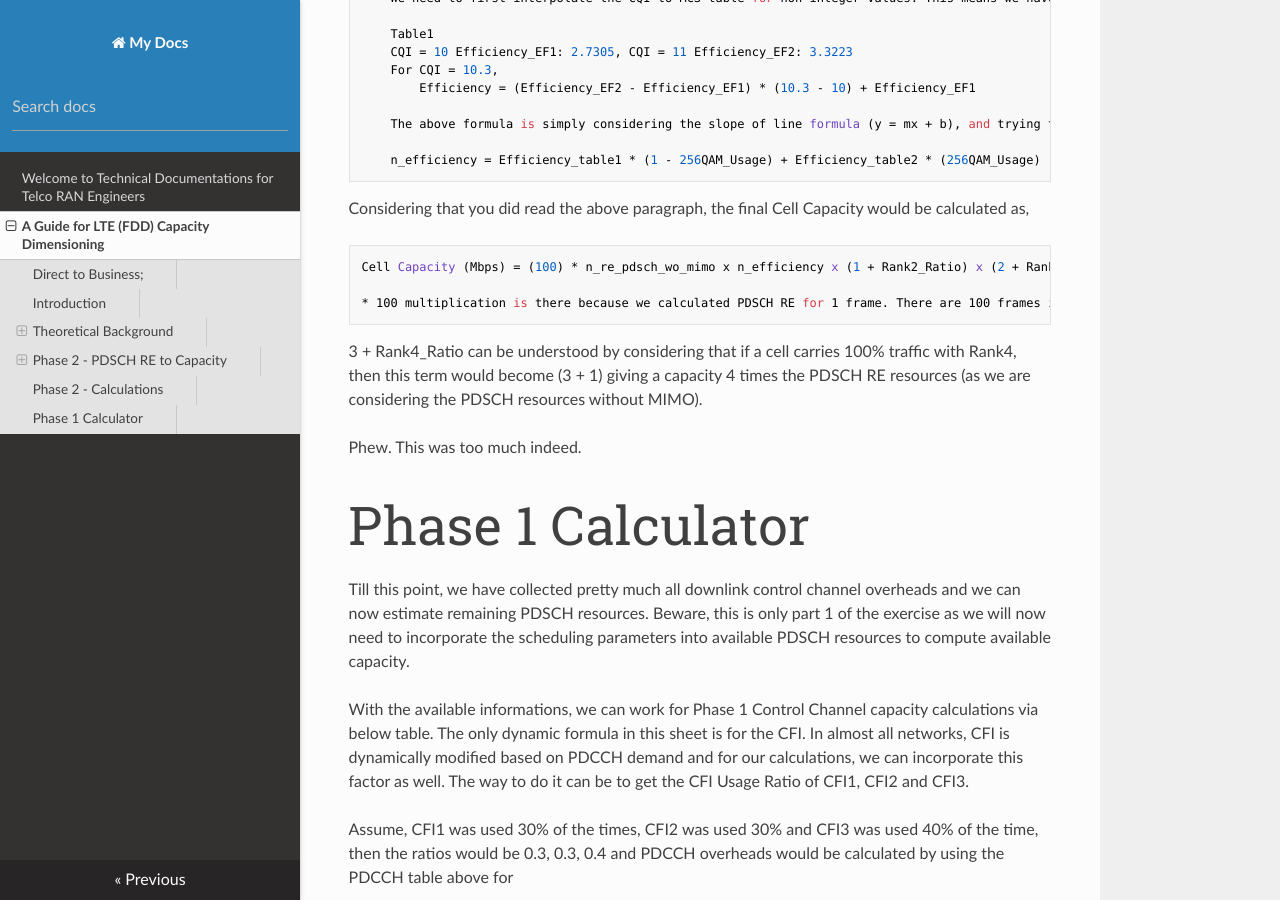
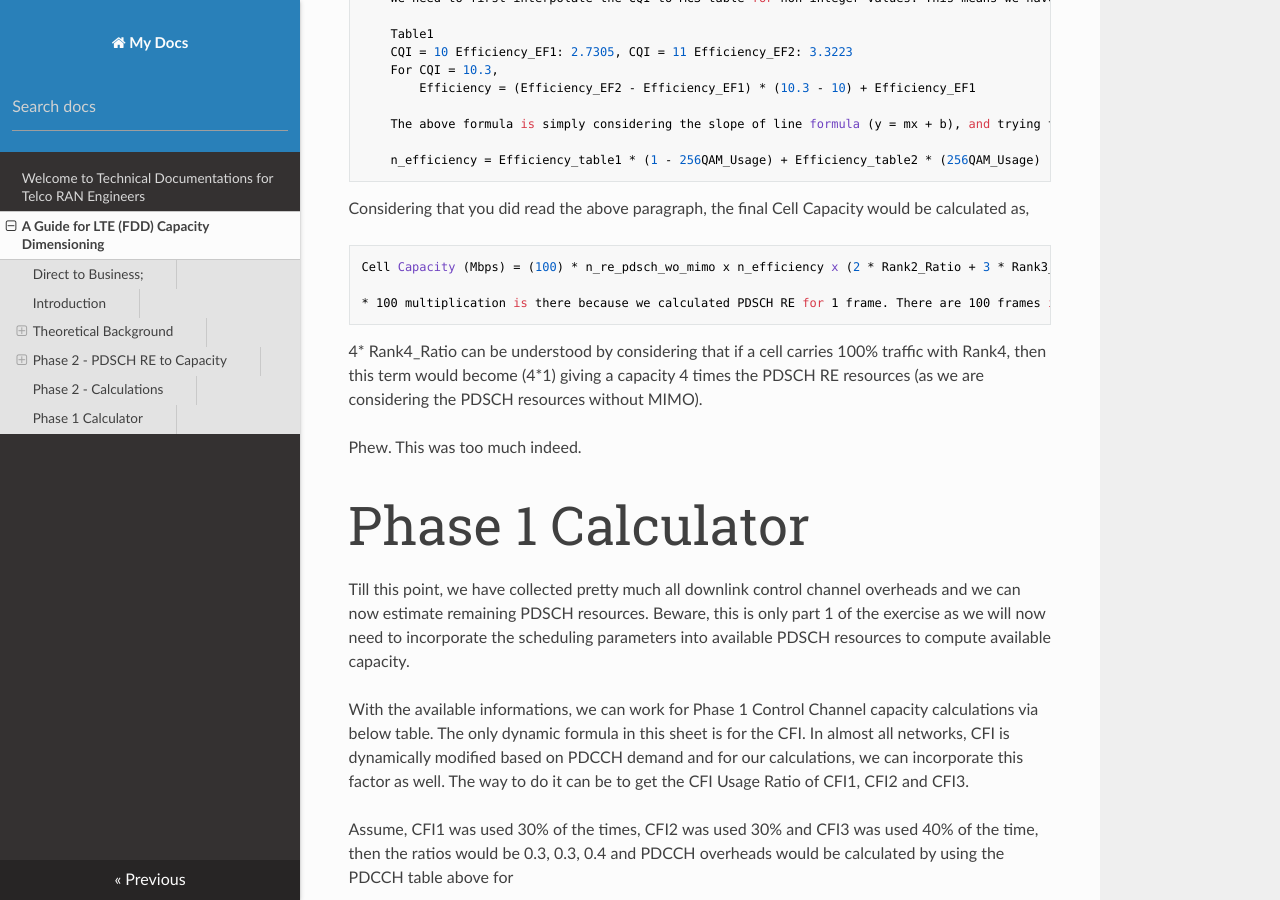
Before and after one commit to aliasgherman/documentations, an MkDocs documentation site: the page built from docs/ltefdddimensioning.md, in a window 1280 px wide and 900 px high, scrolled down 9812 px. Built offline with MkDocs 1.6.1, drawn with Linux system fonts in a browser that asks for light colours; nearby versions of some CDN libraries.

Commit message:
Update ltefdddimensioning.md

```diff
--- a/docs/ltefdddimensioning.md
+++ b/docs/ltefdddimensioning.md
@@ -356,11 +356,11 @@ If we explore these tables, we will see that efficiency is almost a linear funct
 
 Considering that you did read the above paragraph, the final Cell Capacity would be calculated as,
 
-	Cell Capacity (Mbps) = (100) * n_re_pdsch_wo_mimo x n_efficiency x (1 + Rank2_Ratio) x (2 + Rank3_Ratio) x (3 + Rank4_Ratio) x (1 - IBLER_Ratio) / 1024 / 1024
+	Cell Capacity (Mbps) = (100) * n_re_pdsch_wo_mimo x n_efficiency x (2 * Rank2_Ratio + 3 * Rank3_Ratio + 4 * Rank4_Ratio) x (1 - IBLER_Ratio) / 1024 / 1024
 
 	* 100 multiplication is there because we calculated PDSCH RE for 1 frame. There are 100 frames in a second. (1000 TTIs).
 
-3 + Rank4_Ratio can be understood by considering that if a cell carries 100% traffic with Rank4, then this term would become (3 + 1) giving a capacity 4 times the PDSCH RE resources (as we are considering the PDSCH resources without MIMO).
+4* Rank4_Ratio can be understood by considering that if a cell carries 100% traffic with Rank4, then this term would become (4*1) giving a capacity 4 times the PDSCH RE resources (as we are considering the PDSCH resources without MIMO).
 
 **Phew**. This was too much indeed.
 
```
